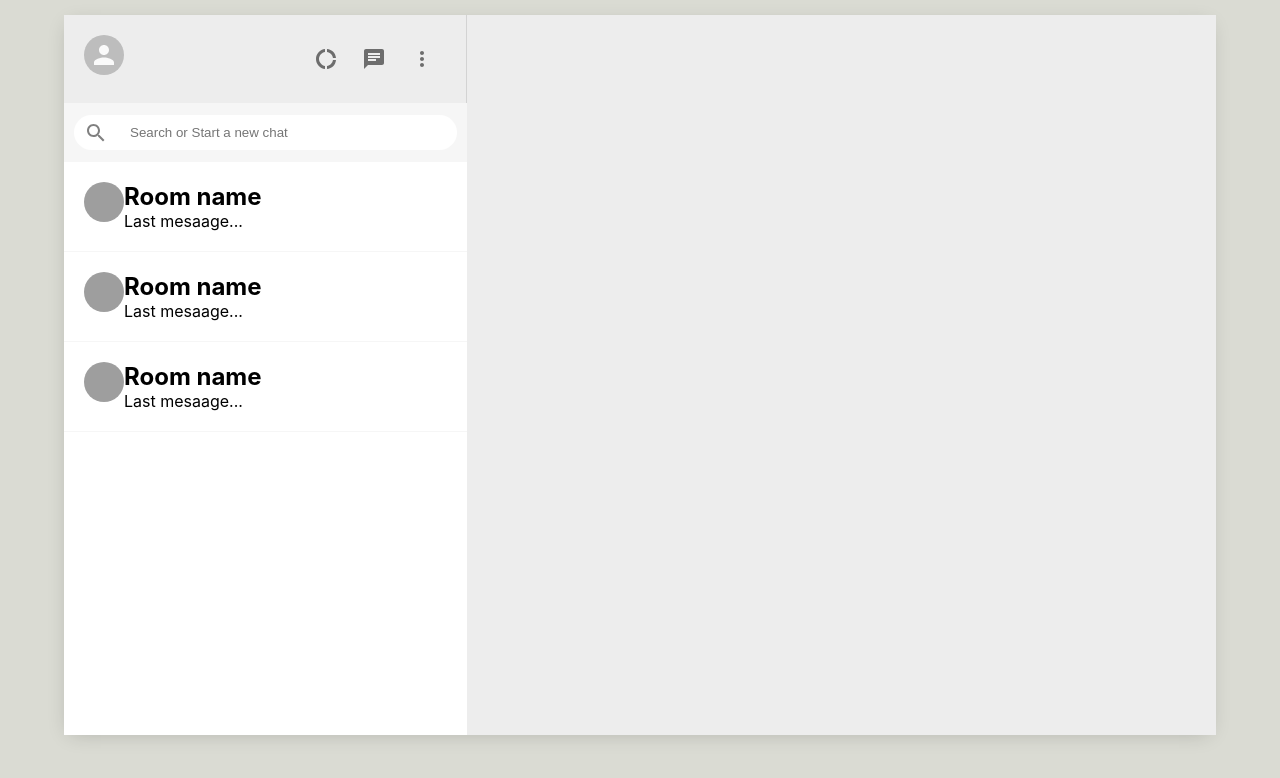
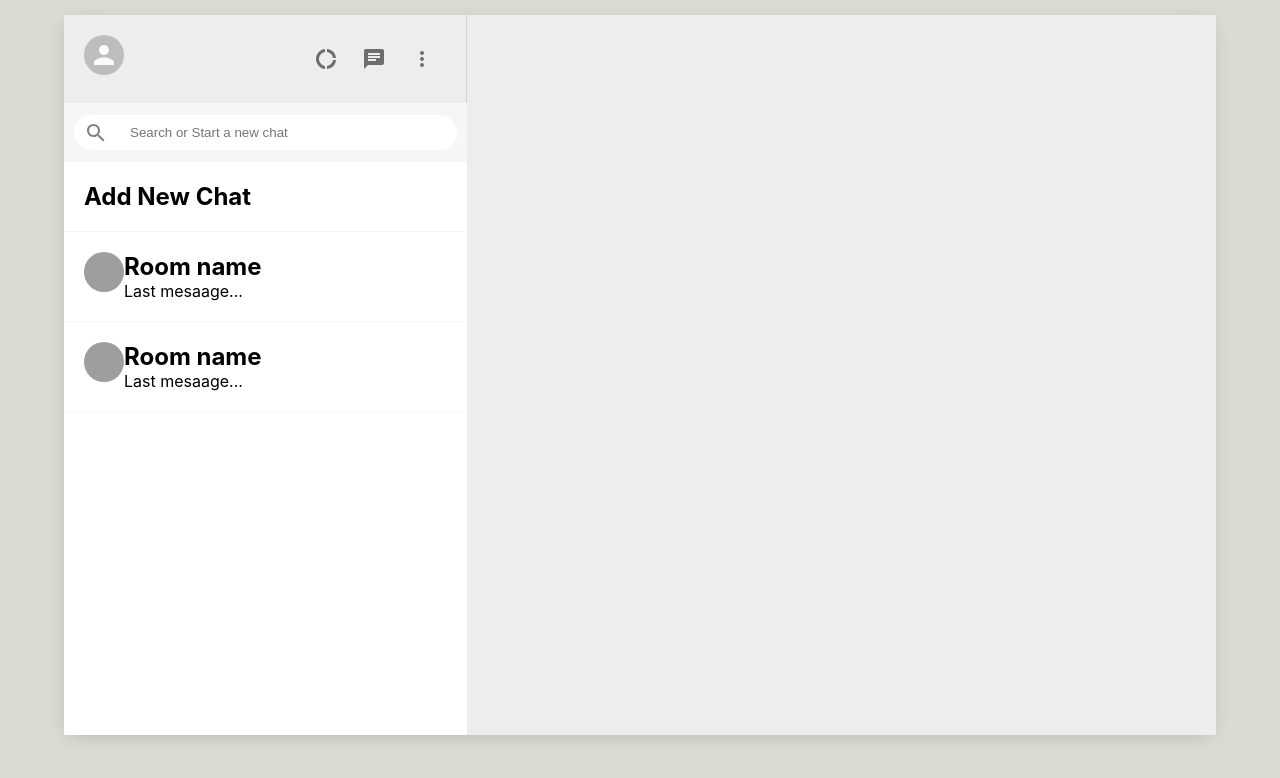
Before and after one commit to SHANAVAZ900/whatsapp_clone, a React (Create React App) app in the folder whatsapp/: page / in a window 1280 px wide. Shown: the top 778 px of the page. Built offline with nearby package versions, Linux system fonts and the light colour scheme; grey boxes are pictures that could not be loaded.

Commit message:
added new chat to prompt on the screen

```diff
--- a/whatsapp/src/Sidebar.css
+++ b/whatsapp/src/Sidebar.css
@@ -54,5 +54,5 @@
  .sidebar__chats{
      flex:1;
      background-color:white;
-     overflow: scroll;
+     overflow: hidden;
  }
--- a/whatsapp/src/Sidebar.js
+++ b/whatsapp/src/Sidebar.js
@@ -40,7 +40,7 @@
 
             </div>
             <div className="sidebar__chats">
-                <SidebarChat />
+                <SidebarChat addNewChat />
                 <SidebarChat />
 
                 <SidebarChat />
--- a/whatsapp/src/SidebarChat.css
+++ b/whatsapp/src/SidebarChat.css
@@ -8,3 +8,12 @@
 .sidebarChat:hover{
     background-color: #ebebeb;
 }
+
+.sidebarChat__info > h2 {
+    font-size: 16px;
+    margin-bottom: 8px;
+}
+
+.sidebarChat__info{
+    margin-left: 15px;
+}
--- a/whatsapp/src/SidebarChat.js
+++ b/whatsapp/src/SidebarChat.js
@@ -1,23 +1,36 @@
-import { Avatar } from '@material-ui/core';
+import { Avatar, Portal } from '@material-ui/core';
 import React, { useEffect, useState} from 'react';
 import './SidebarChat.css';
 
 
-function SidebarChat() {
+function SidebarChat({ addNewChat }) {
     const [seed, setSeed]= useState('');
 
     useEffect(() => {
         setSeed(Math.floor(Math.random()* 5000));
     }, []);
 
-    return (
+    const createChat = () => {
+        const roomName = prompt("please enter name for chat");
+
+        if (roomName){
+            //need tp add stuff
+
+        }
+    };
+    return !addNewChat ? (
         <div className="sidebarChat">
-             <Avatar src={`https://avatars.dicebear.com/api/human/${seed}.svg`}/>
+            <Avatar src={`https://avatars.dicebear.com/api/human/${seed}.svg`}/>
             <div classname="sidebarChat__info">
                 <h2>Room name</h2>
                 <p>Last mesaage...</p>
             </div>
         </div>
+    ): (
+       <div onclick={ createChat }
+       className="sidebarChat">
+           <h2>Add New Chat</h2>
+       </div>
     )
 }
 
```
